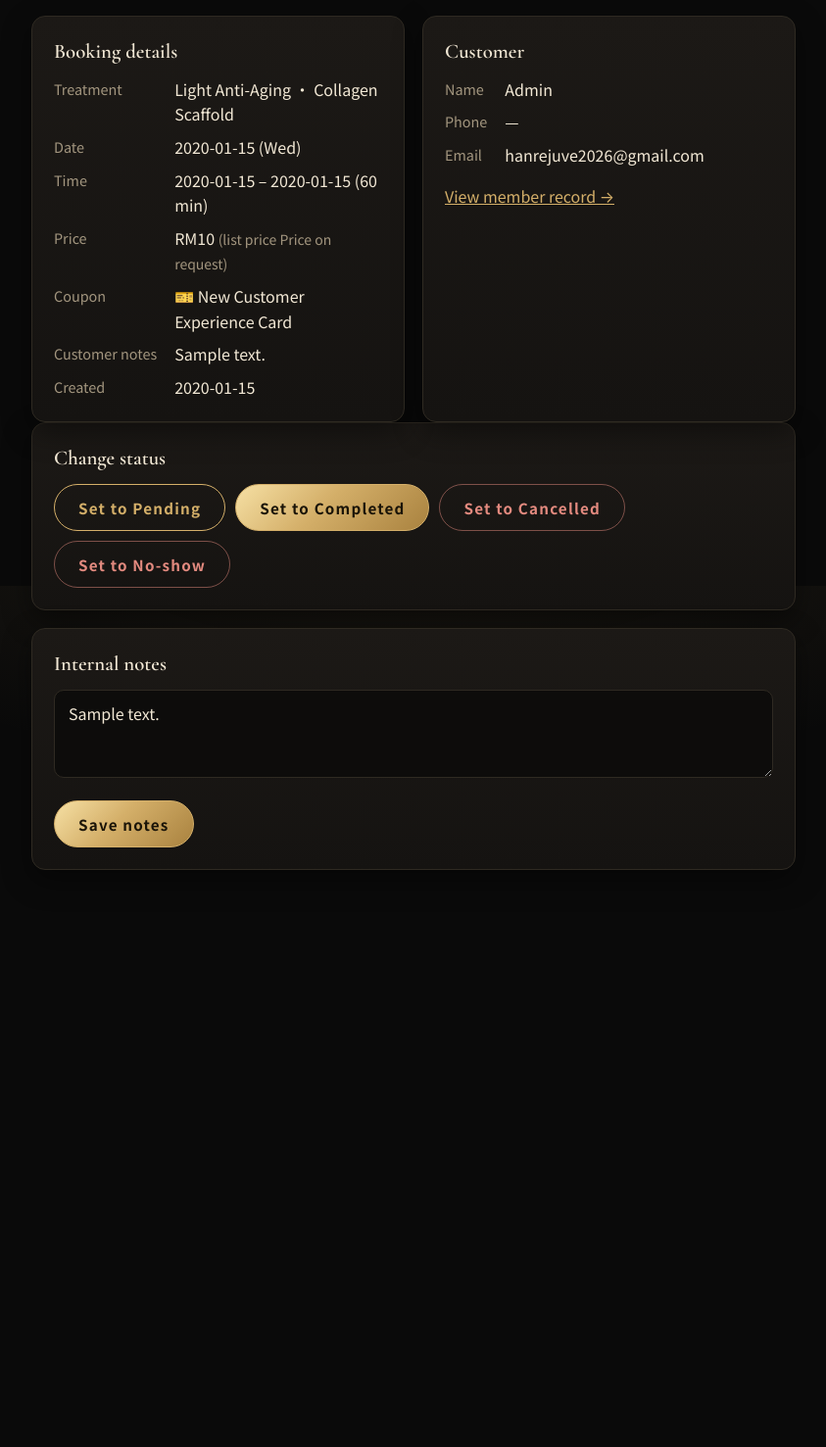
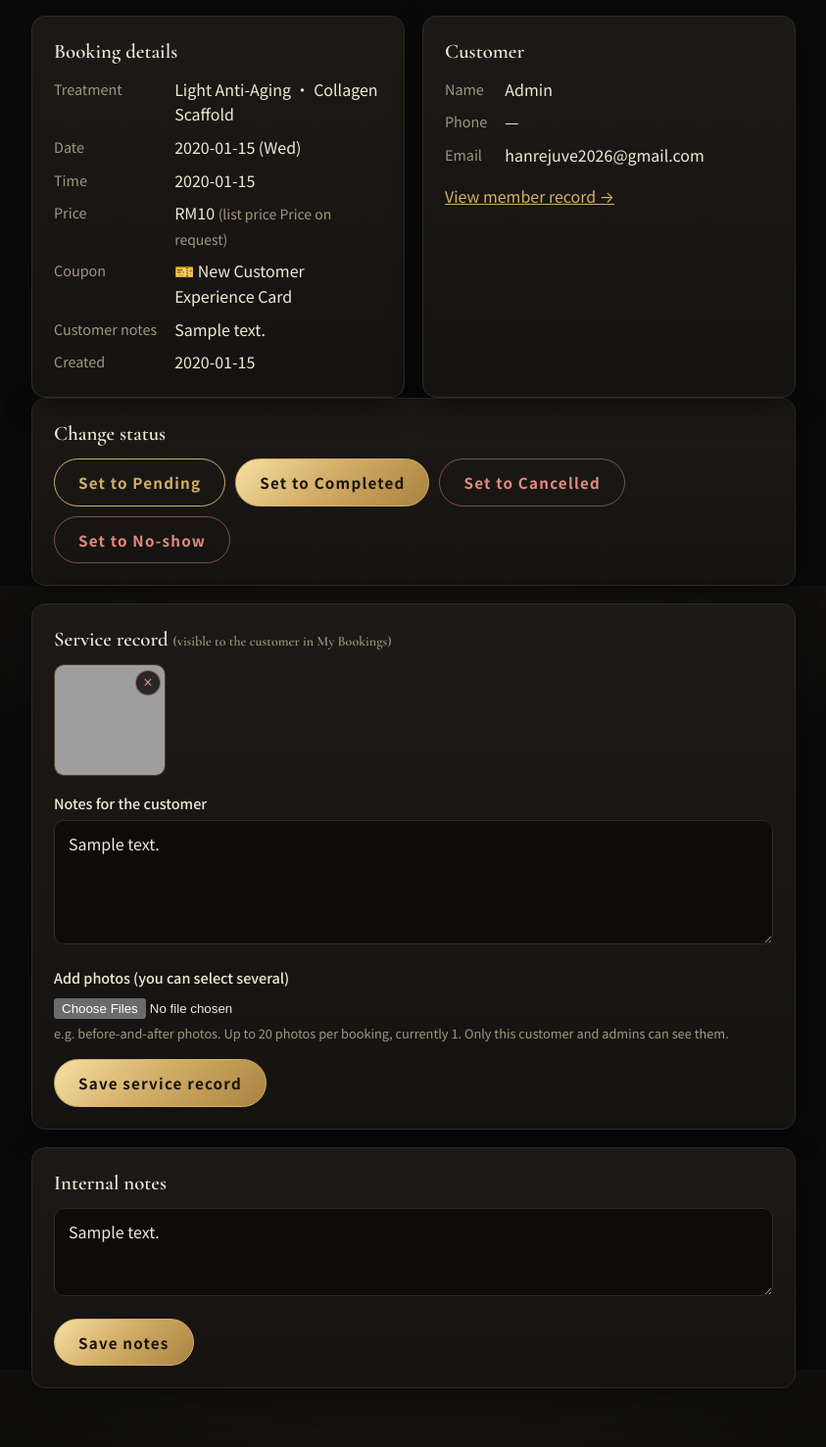
Before and after one commit to dukeyee/HanRejuve, a Flask app: page /admin/bookings/1 in a window 1280 px wide. Shown: the part 202-1679 px from the top of the page at 98% size, without its empty margins (218-1061 px from the left). Before the commit the page ends 1090 px from the top, so only its background shows below. Run offline with Flask 3, Linux system fonts and the light colour scheme; the visitor is signed in with stand-in values (Sample User, id 1); data comes from the database, SQL or seed files in the repository; tables that the repository leaves empty hold one stand-in row (values such as "Sample post"); grey boxes are pictures that could not be loaded.

Commit message:
新增服務紀錄（備註與照片），後台移除預計時長
- 預約詳情可填寫給客人的備註、上傳多張照片（每筆最多 20 張），可刪除單張
- 客人在「我的預約」看到服務紀錄，點照片開啟全螢幕檢視
- 照片存於非公開資料夾 private_uploads/，只有該會員本人與管理員可讀取，不納入版本控制
- 後台服務項目、新增預約、預約詳情不再顯示預計時長（內部維持 60 分鐘計算時段）

Co-Authored-By: Claude Opus 5.5 <noreply@anthropic.com>

```diff
--- a/app.py
+++ b/app.py
@@ -12,7 +12,7 @@ import sqlite3
 from datetime import date, datetime, time, timedelta
 
 from flask import (Flask, abort, flash, g, jsonify, redirect, render_template,
-                   request, session, url_for)
+                   request, send_from_directory, session, url_for)
 from werkzeug.datastructures import ImmutableMultiDict
 from werkzeug.security import check_password_hash, generate_password_hash
 
@@ -60,9 +60,13 @@ app.config.update(
     SESSION_COOKIE_HTTPONLY=True,
     SESSION_COOKIE_SAMESITE="Lax",
     PERMANENT_SESSION_LIFETIME=timedelta(days=14),
-    MAX_CONTENT_LENGTH=10 * 1024 * 1024,  # 上傳圖片上限 10MB
+    MAX_CONTENT_LENGTH=60 * 1024 * 1024,  # 單次上傳合計上限（可一次上傳多張手機照片）
 )
+MAX_IMAGE_BYTES = 15 * 1024 * 1024       # 單張圖片上限
 UPLOAD_DIR = os.path.join(BASE_DIR, "static", "uploads")
+# 客人的服務紀錄照片：放在非公開資料夾，只有該客人和管理員能透過網站看到
+PRIVATE_PHOTO_DIR = os.environ.get("HAN_PRIVATE_DIR", os.path.join(BASE_DIR, "private_uploads", "booking_photos"))
+MAX_PHOTOS_PER_BOOKING = 20
 ALLOWED_IMG = {"jpg", "jpeg", "png", "webp", "gif"}
 
 STATUS_LABELS = {
@@ -192,6 +196,13 @@ CREATE TABLE IF NOT EXISTS user_coupons (
     message_id INTEGER
 );
 CREATE INDEX IF NOT EXISTS idx_user_coupons_user ON user_coupons(user_id);
+CREATE TABLE IF NOT EXISTS booking_photos (
+    id INTEGER PRIMARY KEY AUTOINCREMENT,
+    booking_id INTEGER NOT NULL REFERENCES bookings(id) ON DELETE CASCADE,
+    filename TEXT NOT NULL,
+    created_at TEXT NOT NULL DEFAULT (datetime('now','localtime'))
+);
+CREATE INDEX IF NOT EXISTS idx_booking_photos ON booking_photos(booking_id);
 CREATE TABLE IF NOT EXISTS closed_dates (
     date TEXT PRIMARY KEY,
     reason TEXT NOT NULL DEFAULT ''
@@ -290,6 +301,8 @@ def init_db():
         db.execute("ALTER TABLE bookings ADD COLUMN user_coupon_id INTEGER")
     if "final_price" not in bcols:
         db.execute("ALTER TABLE bookings ADD COLUMN final_price INTEGER")
+    if "service_note" not in bcols:   # 服務紀錄（客人看得到）
+        db.execute("ALTER TABLE bookings ADD COLUMN service_note TEXT NOT NULL DEFAULT ''")
     ccols = {r["name"] for r in db.execute("PRAGMA table_info(coupons)")}
     if "image_en" not in ccols:
         db.execute("ALTER TABLE coupons ADD COLUMN image_en TEXT")
@@ -548,6 +561,7 @@ def send_message(user_id, title, body="", image=None, kind="announcement"):
                             (user_id, kind, title, body, image)).lastrowid
 
 
+DEFAULT_DURATION = 60      # 每個服務項目佔用的時段長度（分鐘）
 CODE_TTL_MIN = 10          # 驗證碼有效分鐘
 CODE_RESEND_SEC = 60       # 重寄冷卻秒數
 CODE_MAX_ATTEMPTS = 5      # 最多輸錯次數
@@ -641,15 +655,44 @@ def unread_count(user_id):
     return get_db().execute(f"SELECT COUNT(*) FROM ({sql}) WHERE is_read = 0", params).fetchone()[0]
 
 
+def _check_image(file):
+    ext = file.filename.rsplit(".", 1)[-1].lower() if "." in file.filename else ""
+    if ext not in ALLOWED_IMG:
+        raise ValueError("圖片只接受 JPG、PNG、WEBP、GIF 格式")
+    file.stream.seek(0, os.SEEK_END)
+    size = file.stream.tell()
+    file.stream.seek(0)
+    if size > MAX_IMAGE_BYTES:
+        raise ValueError("單張圖片請小於 15MB")
+    return "jpg" if ext == "jpeg" else ext
+
+
+def save_private_photo(file):
+    """儲存服務紀錄照片到非公開資料夾，回傳檔名。"""
+    ext = _check_image(file)
+    os.makedirs(PRIVATE_PHOTO_DIR, exist_ok=True)
+    name = f"{secrets.token_hex(12)}.{ext}"
+    file.save(os.path.join(PRIVATE_PHOTO_DIR, name))
+    return name
+
+
+def booking_photos_map(booking_ids):
+    if not booking_ids:
+        return {}
+    q = ",".join("?" * len(booking_ids))
+    out = {}
+    for r in get_db().execute(f"SELECT * FROM booking_photos WHERE booking_id IN ({q}) ORDER BY id", list(booking_ids)):
+        out.setdefault(r["booking_id"], []).append(dict(r))
+    return out
+
+
 def save_upload(file):
     """儲存上傳的圖片，回傳 static/ 底下的路徑；沒有檔案回傳 None。"""
     if not file or not file.filename:
         return None
-    ext = file.filename.rsplit(".", 1)[-1].lower() if "." in file.filename else ""
-    if ext not in ALLOWED_IMG:
-        raise ValueError("圖片只接受 JPG、PNG、WEBP、GIF 格式")
+    ext = _check_image(file)
     os.makedirs(UPLOAD_DIR, exist_ok=True)
-    name = f"{secrets.token_hex(8)}.{'jpg' if ext == 'jpeg' else ext}"
+    name = f"{secrets.token_hex(8)}.{ext}"
     file.save(os.path.join(UPLOAD_DIR, name))
     return "uploads/" + name
 
@@ -1022,7 +1065,8 @@ def my_bookings():
         item["can_cancel"] = r["status"] in ACTIVE_STATUSES and start_dt - datetime.now() >= timedelta(hours=cancel_h)
         (upcoming if key >= now_key and r["status"] in ACTIVE_STATUSES else past).append(item)
     upcoming.reverse()
-    return render_template("my_bookings.html", upcoming=upcoming, past=past)
+    photos = booking_photos_map([r["id"] for r in rows])
+    return render_template("my_bookings.html", upcoming=upcoming, past=past, photos=photos)
 
 
 @app.route("/my/<int:bid>/cancel", methods=["POST"])
@@ -1201,7 +1245,61 @@ def admin_booking_detail(bid):
             db.execute("UPDATE bookings SET admin_note = ? WHERE id = ?", (admin_note.strip()[:1000], bid))
         flash(f"預約 #{bid} 已更新", "success")
         return redirect(safe_next(request.form.get("back")) or url_for("admin_booking_detail", bid=bid))
-    return render_template("admin/booking_detail.html", b=b)
+    return render_template("admin/booking_detail.html", b=b, photos=booking_photos_map([bid]).get(bid, []),
+                           max_photos=MAX_PHOTOS_PER_BOOKING)
+
+
+@app.route("/admin/bookings/<int:bid>/record", methods=["POST"])
+@admin_required
+def admin_booking_record(bid):
+    """服務紀錄：給客人看的備註與照片。"""
+    db = get_db()
+    if not db.execute("SELECT 1 FROM bookings WHERE id = ?", (bid,)).fetchone():
+        abort(404)
+    action = request.form.get("action")
+    if action == "delete_photo":
+        p = db.execute("SELECT * FROM booking_photos WHERE id = ? AND booking_id = ?",
+                       (request.form.get("photo_id", type=int), bid)).fetchone()
+        if p:
+            db.execute("DELETE FROM booking_photos WHERE id = ?", (p["id"],))
+            try:
+                os.remove(os.path.join(PRIVATE_PHOTO_DIR, p["filename"]))
+            except OSError:
+                pass
+            flash("照片已刪除", "success")
+    else:
+        db.execute("UPDATE bookings SET service_note = ? WHERE id = ?",
+                   (request.form.get("service_note", "").strip()[:3000], bid))
+        files = [f for f in request.files.getlist("photos") if f and f.filename]
+        have = db.execute("SELECT COUNT(*) FROM booking_photos WHERE booking_id = ?", (bid,)).fetchone()[0]
+        if have + len(files) > MAX_PHOTOS_PER_BOOKING:
+            flash(f"每筆預約最多 {MAX_PHOTOS_PER_BOOKING} 張照片，目前已有 {have} 張", "error")
+            return redirect(url_for("admin_booking_detail", bid=bid) + "#record")
+        saved = 0
+        try:
+            for file in files:
+                name = save_private_photo(file)
+                db.execute("INSERT INTO booking_photos(booking_id, filename) VALUES (?, ?)", (bid, name))
+                saved += 1
+        except ValueError as e:
+            flash(str(e), "error")
+        flash("服務紀錄已儲存" + (f"，新增 {saved} 張照片" if saved else ""), "success")
+    return redirect(url_for("admin_booking_detail", bid=bid) + "#record")
+
+
+@app.route("/booking-photo/<int:pid>")
+def booking_photo(pid):
+    """服務紀錄照片：只有該預約的會員本人和管理員可以看。"""
+    u = current_user()
+    if not u:
+        abort(404)
+    row = get_db().execute("SELECT p.filename, b.user_id FROM booking_photos p JOIN bookings b ON b.id = p.booking_id "
+                           "WHERE p.id = ?", (pid,)).fetchone()
+    if not row or not (u["is_admin"] or row["user_id"] == u["id"]):
+        abort(404)
+    resp = send_from_directory(PRIVATE_PHOTO_DIR, row["filename"], max_age=0)
+    resp.headers["Cache-Control"] = "private, no-store"
+    return resp
 
 
 @app.route("/admin/bookings/new", methods=["GET", "POST"])
@@ -1290,10 +1388,10 @@ def admin_service_edit(sid=None):
                 flash("服務已刪除", "success")
             return redirect(url_for("admin_services"))
         name = f.get("name", "").strip()
-        duration = f.get("duration", type=int)
+        duration = svc["duration"] if svc else DEFAULT_DURATION  # 不在後台顯示，只用來計算時段佔用
         price = f.get("price", type=int)
-        if not name or not duration or duration < 5 or price is None or price < 0:
-            flash("請填寫名稱、時長（至少 5 分鐘）與價格", "error")
+        if not name or price is None or price < 0:
+            flash("請填寫名稱與價格", "error")
         else:
             vals = (f.get("category_id", type=int), name, f.get("description", "").strip(), duration, price,
                     1 if f.get("active") else 0, f.get("sort_order", type=int) or 0)
@@ -1511,7 +1609,7 @@ def admin_coupon_send():
 
 @app.errorhandler(413)
 def too_large(_e):
-    flash("檔案太大，圖片請小於 10MB", "error")
+    flash("檔案太大，一次上傳的照片合計請小於 60MB，可以分幾次上傳", "error")
     return redirect(request.referrer or url_for("admin_messages"))
 
 
--- a/static/style.css
+++ b/static/style.css
@@ -563,3 +563,19 @@ html.hr-intro .intro {
 .verify-change summary { cursor: pointer; text-align: center; }
 .link-btn { background: none; border: 0; padding: 4px 8px; cursor: pointer; font: inherit; text-decoration: underline; }
 .badge.unverified { background: var(--warn-soft); color: var(--warn); border-color: rgba(232,192,104,.3); }
+
+/* 服務紀錄（備註與照片） */
+.record-photos { display: grid; grid-template-columns: repeat(auto-fill, minmax(110px, 1fr)); gap: 10px; margin-bottom: 16px; }
+.record-photos.small-thumbs { grid-template-columns: repeat(auto-fill, minmax(78px, 1fr)); gap: 8px; margin: 8px 0 0; }
+.record-photo { position: relative; display: block; aspect-ratio: 1; border-radius: 10px; overflow: hidden; border: 1px solid var(--line-gold); background: #050505; }
+.record-photo a, .record-photos.small-thumbs .record-photo { cursor: zoom-in; }
+.record-photo img { width: 100%; height: 100%; object-fit: cover; display: block; }
+.record-photo form { position: absolute; top: 4px; right: 4px; margin: 0; }
+.photo-del {
+  width: 26px; height: 26px; border-radius: 50%; border: 1px solid rgba(227,138,127,.6); cursor: pointer;
+  background: rgba(10,10,10,.8); color: var(--bad); font-size: 1rem; line-height: 1; padding: 0;
+}
+.photo-del:hover { background: #b2493f; color: #fff; }
+.service-record { margin-top: 10px; padding: 10px 12px; border-radius: 10px; border: 1px solid var(--line-gold); background: var(--gold-soft); }
+.service-record-title { font-size: .78rem; letter-spacing: .12em; color: var(--gold); font-weight: 700; margin-bottom: 4px; }
+.service-record-note { font-size: .9rem; white-space: pre-line; line-height: 1.7; }
--- a/static/viewer.js
+++ b/static/viewer.js
@@ -85,6 +85,6 @@
     e.preventDefault();
     let items;
     try { items = JSON.parse(a.dataset.viewer); } catch (_) { items = [[a.getAttribute('href'), '']]; }
-    open(items, 0);
+    open(items, +a.dataset.viewerStart || 0);
   });
 })();
--- a/templates/admin/booking_detail.html
+++ b/templates/admin/booking_detail.html
@@ -15,7 +15,7 @@
     <dl class="info">
       <dt>服務</dt><dd>{{ b.service_name }}</dd>
       <dt>日期</dt><dd>{{ b.date }}（週{{ b.date|weekday }}）</dd>
-      <dt>時間</dt><dd>{{ b.start_time }} – {{ b.end_time }}（{{ b.duration }} 分鐘）</dd>
+      <dt>時間</dt><dd>{{ b.start_time }}</dd>
       <dt>價格</dt><dd>{{ b.price|money }}{% if b.coupon_name %} <span class="muted small">（原價 {{ b.list_price|money }}）</span>{% endif %}</dd>
       {% if b.coupon_name %}<dt>優惠券</dt><dd>🎫 {{ b.coupon_name }}</dd>{% endif %}
       <dt>顧客備註</dt><dd>{{ b.note or '—' }}</dd>
@@ -42,6 +42,41 @@
   </div>
 </div>
 
+<div class="card" id="record">
+  <h2>服務紀錄 <span class="muted small">（客人在「我的預約」看得到）</span></h2>
+  {% if not b.user_id %}<p class="muted small">這是非會員預約，客人沒有帳號可以查看服務紀錄。</p>{% endif %}
+
+  {% if photos %}
+  {% set gallery = [] %}{% for p in photos %}{% set _ = gallery.append([url_for('booking_photo', pid=p.id), loop.index ~ ' / ' ~ photos|length]) %}{% endfor %}
+  <div class="record-photos">
+    {% for p in photos %}
+    <div class="record-photo">
+      <a href="{{ url_for('booking_photo', pid=p.id) }}" data-viewer="{{ gallery|tojson|forceescape }}" data-viewer-start="{{ loop.index0 }}">
+        <img src="{{ url_for('booking_photo', pid=p.id) }}" alt="" loading="lazy">
+      </a>
+      <form method="post" action="{{ url_for('admin_booking_record', bid=b.id) }}" data-confirm="確定要刪除這張照片？客人將不再看到。">
+        <input type="hidden" name="_csrf" value="{{ csrf_token() }}">
+        <input type="hidden" name="action" value="delete_photo"><input type="hidden" name="photo_id" value="{{ p.id }}">
+        <button class="photo-del danger" aria-label="刪除照片" title="刪除照片">×</button>
+      </form>
+    </div>
+    {% endfor %}
+  </div>
+  {% endif %}
+
+  <form method="post" action="{{ url_for('admin_booking_record', bid=b.id) }}" enctype="multipart/form-data">
+    <input type="hidden" name="_csrf" value="{{ csrf_token() }}">
+    <input type="hidden" name="action" value="save">
+    <div class="field"><label for="service_note">給客人的備註</label>
+      <textarea id="service_note" name="service_note" rows="4" maxlength="3000"
+                placeholder="例如：今日療程內容、使用產品、居家保養建議、下次建議回診時間…">{{ b.service_note }}</textarea></div>
+    <div class="field"><label for="photos">新增照片（可一次選多張）</label>
+      <input id="photos" type="file" name="photos" accept="image/*" multiple>
+      <div class="hint">例如療程前後對比照。每筆預約最多 {{ max_photos }} 張，目前 {{ photos|length }} 張。照片只有這位客人和管理員看得到。</div></div>
+    <button class="btn">儲存服務紀錄</button>
+  </form>
+</div>
+
 <div class="card">
   <h2>內部備註</h2>
   <form method="post">
--- a/templates/admin/booking_new.html
+++ b/templates/admin/booking_new.html
@@ -22,7 +22,7 @@
       <optgroup label="{{ c.name }}">
         {% for s in c.services %}
         <option value="{{ s.id }}" data-name="{{ s.full_name }}" data-duration="{{ s.duration }}" data-price="{{ s.price }}"
-                {{ 'selected' if (form.get('service_id') or 0)|int == s.id }}>{{ s.name }}（{{ s.duration }} 分 · {{ s.price|money }}）{% if not s.active or not c.active %} [停用]{% endif %}</option>
+                {{ 'selected' if (form.get('service_id') or 0)|int == s.id }}>{{ s.name }}{% if not s.active or not c.active %} [停用]{% endif %}</option>
         {% endfor %}
       </optgroup>
       {% endfor %}
--- a/templates/admin/service_form.html
+++ b/templates/admin/service_form.html
@@ -15,7 +15,6 @@
   <div class="field"><label for="name">子項目名稱</label><input id="name" type="text" name="name" value="{{ svc.name if svc }}" required></div>
   <div class="field"><label for="desc">介紹</label><textarea id="desc" name="description">{{ svc.description if svc }}</textarea></div>
   <div class="row">
-    <div class="field"><label for="dur">預計時長（分鐘）</label><input id="dur" type="number" name="duration" min="5" step="5" value="{{ svc.duration if svc else 60 }}" required><div class="hint">不會顯示給客人，只用來計算這段時間是否還有空位</div></div>
     <div class="field"><label for="price">參考價格</label><input id="price" type="number" name="price" min="0" value="{{ svc.price if svc else 0 }}" required><div class="hint">不會顯示給客人，只用於後台營收統計（實際價格依現場而定）</div></div>
   </div>
   <div class="row">
--- a/templates/admin/services.html
+++ b/templates/admin/services.html
@@ -5,7 +5,7 @@
   <h1>服務項目</h1>
   <a class="btn" href="{{ url_for('admin_service_edit') }}">＋ 新增子項目</a>
 </div>
-<p class="muted small">服務分成「主項目」和「子項目」。客人點開主項目後選擇子項目預約。主項目下只有一個同名子項目時，客人可以直接選擇，不用展開。時長與價格不會顯示給客人：時長用來計算時段是否有空位，價格只用於營收統計。</p>
+<p class="muted small">服務分成「主項目」和「子項目」。客人點開主項目後選擇子項目預約。主項目下只有一個同名子項目時，客人可以直接選擇，不用展開。價格不會顯示給客人，只用於營收統計。</p>
 
 <details class="card" style="margin-bottom:18px">
   <summary style="cursor:pointer"><strong>＋ 新增主項目</strong></summary>
@@ -51,13 +51,12 @@
   {% if c.services %}
   <div class="table-wrap">
   <table class="responsive">
-    <thead><tr><th>排序</th><th>子項目</th><th>預計時長</th><th>參考價格</th><th>狀態</th><th>預約數</th><th></th></tr></thead>
+    <thead><tr><th>排序</th><th>子項目</th><th>參考價格</th><th>狀態</th><th>預約數</th><th></th></tr></thead>
     <tbody>
     {% for s in c.services %}
     <tr>
       <td data-label="排序">{{ s.sort_order }}</td>
       <td data-label="子項目"><strong>{{ s.name }}</strong></td>
-      <td data-label="時長">{{ s.duration }} 分鐘</td>
       <td data-label="價格">{{ s.price|money }}</td>
       <td data-label="狀態">{% if s.active %}<span class="badge confirmed">開放</span>{% else %}<span class="badge cancelled">停用</span>{% endif %}</td>
       <td data-label="預約數">{{ counts.get(s.id, 0) }}</td>
```
Also changed, not shown: i18n.py (+20 -0 lines), templates/my_bookings.html (+19 -3 lines), README.md, 1 other file.
